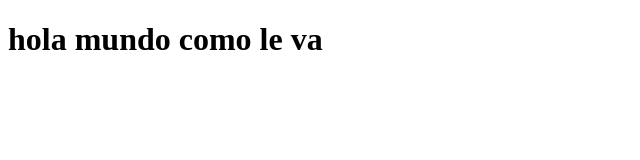
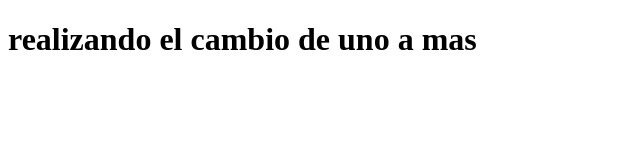
Before and after one commit to AlvaroTNY/web-1, a plain HTML site: page proyecto2.html in a window 1280 px wide. Shown: the whole page, without its empty margins (0-640 px from the left). Drawn offline with Linux system fonts and the light colour scheme.

Commit message:
cambios realizados

```diff
--- a/proyecto2.html
+++ b/proyecto2.html
@@ -6,6 +6,6 @@
     <title>Document</title>
 </head>
 <body>
-    <h1>hola mundo como le va</h1>
+    <h1>realizando el cambio de uno a mas</h1>
 </body>
 </html>
```
